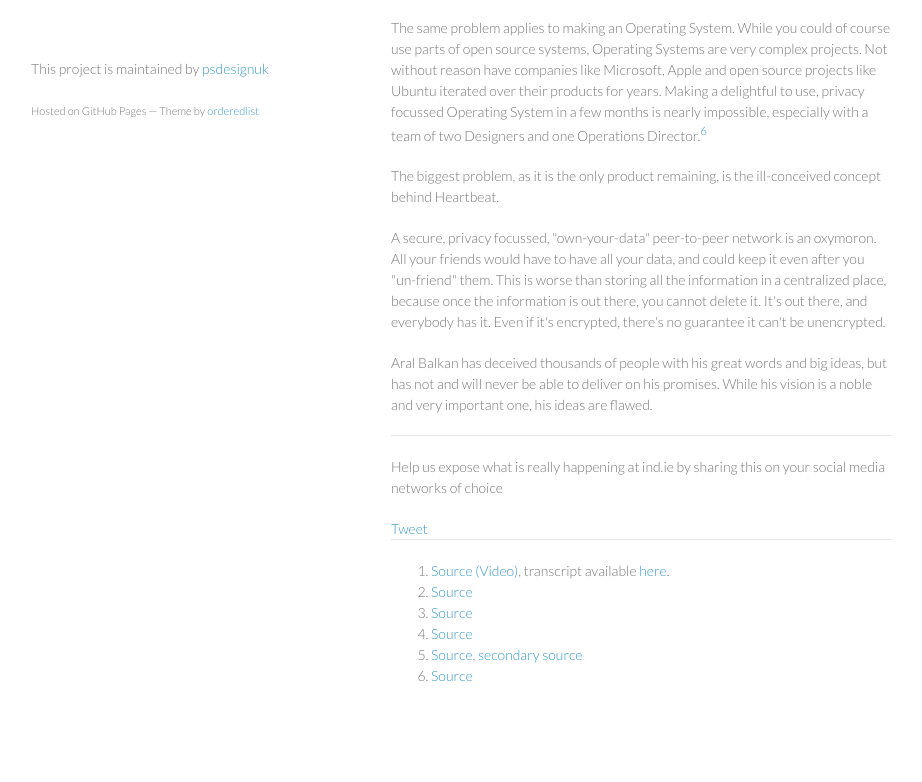
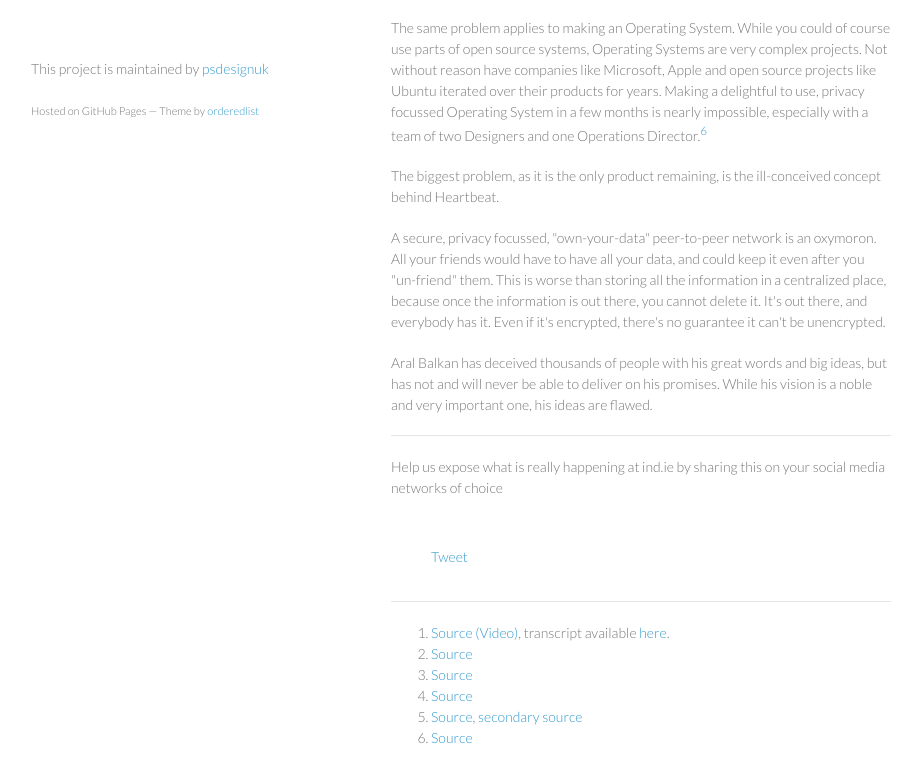
Before and after one commit to psdesignuk/indiefail, a plain HTML site: page index.html in a window 1280 px wide. Shown: the part 610-1392 px from the top of the page, without its empty margins (179-1101 px from the left). Before the commit the page ends 1366 px from the top, so only its background shows below. Drawn offline with Linux system fonts and the light colour scheme.

Commit message:
Update index.html

```diff
--- a/index.html
+++ b/index.html
@@ -60,10 +60,12 @@
 <hr />
 
 <p>Help us expose what is really happening at ind.ie by sharing this on your social media networks of choice</p>
-<div class="g-plusone" data-annotation="inline" data-width="300" data-href="http://psdesignuk.github.io/indiefail/"></div>
-<div class="fb-share-button" data-href="http://psdesignuk.github.io/indiefail/" data-layout="button_count"></div>
-<a href="https://twitter.com/share" class="twitter-share-button" data-url="http://psdesignuk.github.io/indiefail/" data-text="Indiefail" data-hashtags="indiefail" data-dnt="true">Tweet</a>
-<script>!function(d,s,id){var js,fjs=d.getElementsByTagName(s)[0],p=/^http:/.test(d.location)?'http':'https';if(!d.getElementById(id)){js=d.createElement(s);js.id=id;js.src=p+'://platform.twitter.com/widgets.js';fjs.parentNode.insertBefore(js,fjs);}}(document, 'script', 'twitter-wjs');</script>
+<ul>
+	<li><div class="g-plusone" data-annotation="inline" data-width="300" data-href="http://psdesignuk.github.io/indiefail/"></div></li>
+	<li><div class="fb-share-button" data-href="http://psdesignuk.github.io/indiefail/" data-layout="button_count"></div></li>
+	<li><a href="https://twitter.com/share" class="twitter-share-button" data-url="http://psdesignuk.github.io/indiefail/" data-text="Indiefail" data-hashtags="indiefail" data-dnt="true">Tweet</a>
+<script>!function(d,s,id){var js,fjs=d.getElementsByTagName(s)[0],p=/^http:/.test(d.location)?'http':'https';if(!d.getElementById(id)){js=d.createElement(s);js.id=id;js.src=p+'://platform.twitter.com/widgets.js';fjs.parentNode.insertBefore(js,fjs);}}(document, 'script', 'twitter-wjs');</script></li>
+</ul>
 
 <hr />
 <div class="footnotes">
```
